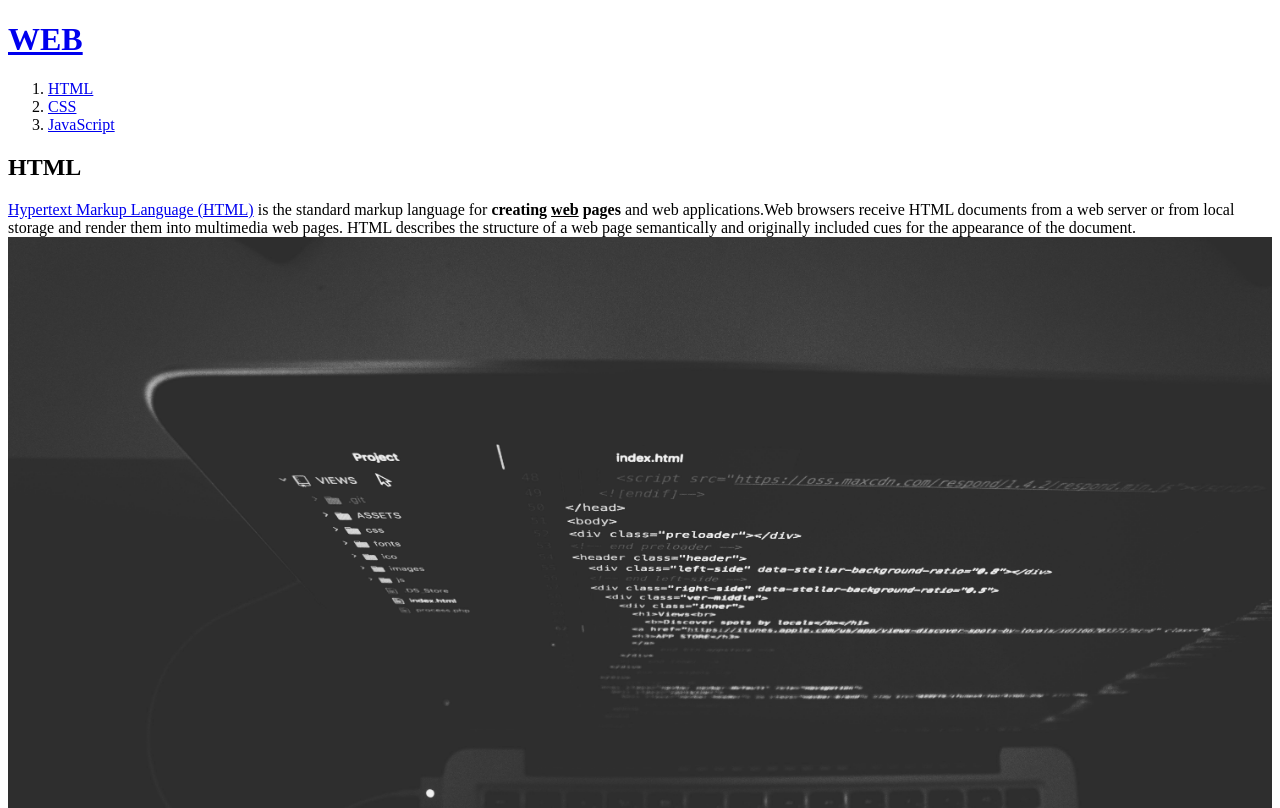
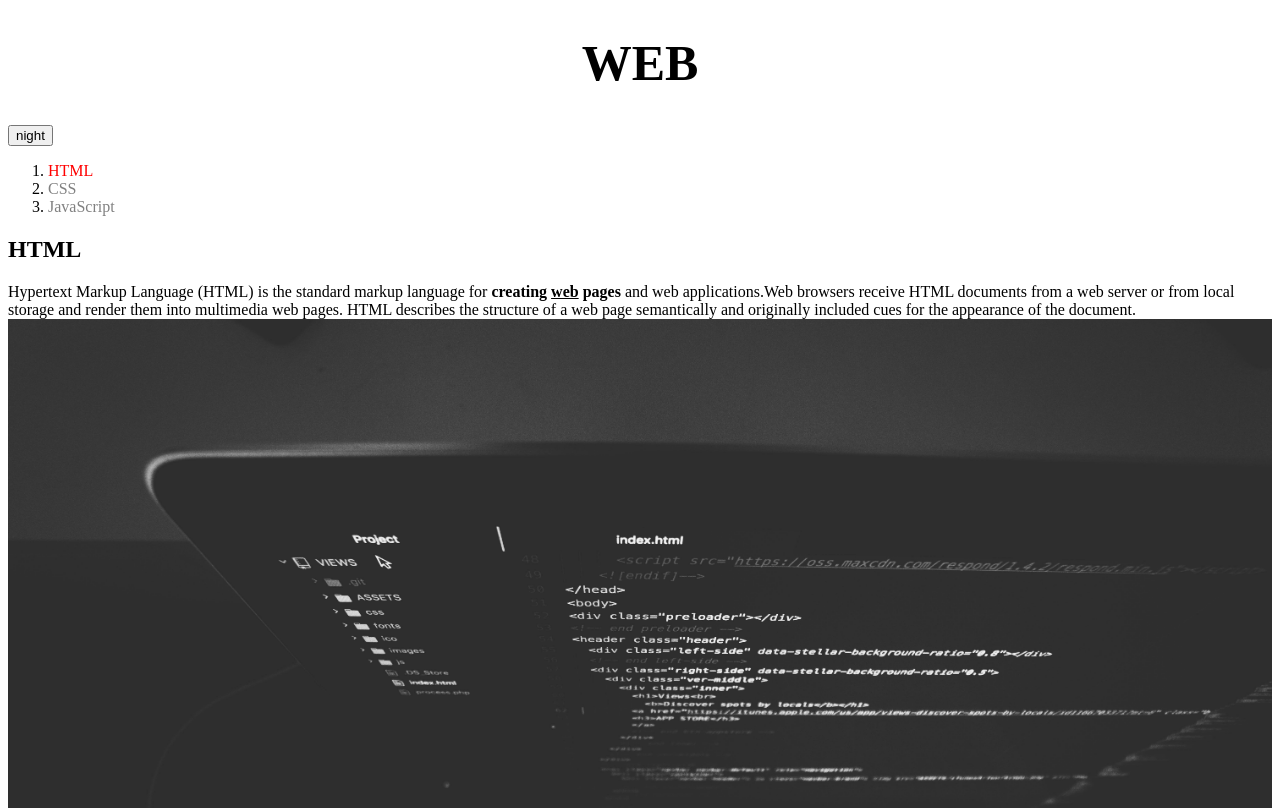
Before and after one commit to AyJeong/Web_ex2, a plain HTML site: page 1.html in a window 1280 px wide. Shown: the top 808 px of the page. Drawn offline with Linux system fonts and the light colour scheme.

Commit message:
210113
Day Night 모드 버튼 수정
글꼴 색상 수정

```diff
--- a/1.html
+++ b/1.html
@@ -3,13 +3,49 @@
 <head>
   <title>WEB1 - HTML</title>
   <meta charset="utf-8">
+  <style>
+    a {color: black; text-decoration: none;}
+    h1 {font-size: 50px; text-align: center;}
+    .saw {color: gray;}
+    #active {color: red;}
+  </style>
+  <script>
+    function nightDayHandler(self){
+      var target=document.querySelector('body');
+      if(self.value==='night'){
+        target.style.backgroundColor ='black';
+        target.style.color ='white';
+        self.value ='day';
+
+        var alist=document.querySelectorAll('a');
+        var i=0;
+        while(i<alist.length){
+          alist[i].style.color='powderblue';
+          i=i+1;
+        }
+      }
+      else{
+        target.style.backgroundColor ='white';
+        target.style.color = 'black';
+        self.value ='night';
+
+        var alist=document.querySelectorAll('a');
+        var i=0;
+        while(i<alist.length){
+          alist[i].style.color='black';
+          i=i+1;
+        }
+      }
+    }
+  </script>
 </head>
 <body>
   <h1><a href="index.html">WEB</a></h1>
+  <input id='night_day' type="button" value="night" onclick= "nightDayHandler(this);">
   <ol>
-    <li><a href="1.html">HTML</a></li>
-    <li><a href="2.html">CSS</a></li>
-    <li><a href="3.html">JavaScript</a></li>
+    <li><a href="1.html" id="active">HTML</a></li>
+    <li><a href="2.html" class="saw">CSS</a></li>
+    <li><a href="3.html" class="saw">JavaScript</a></li>
   </ol>
   <h2>HTML</h2>
   <p><a href="https://www.w3.org/TR/html5/" target="_blank" title="html5 speicification">Hypertext Markup Language (HTML)</a> is the standard markup language for <strong>creating <u>web</u> pages</strong> and web applications.Web browsers receive HTML documents from a web server or from local storage and render them into multimedia web pages. HTML describes the structure of a web page semantically and originally included cues for the appearance of the document.
```
Also changed, not shown: 2.html (+39 -3 lines), 3.html (+39 -3 lines), index.html (+7 -2 lines).
